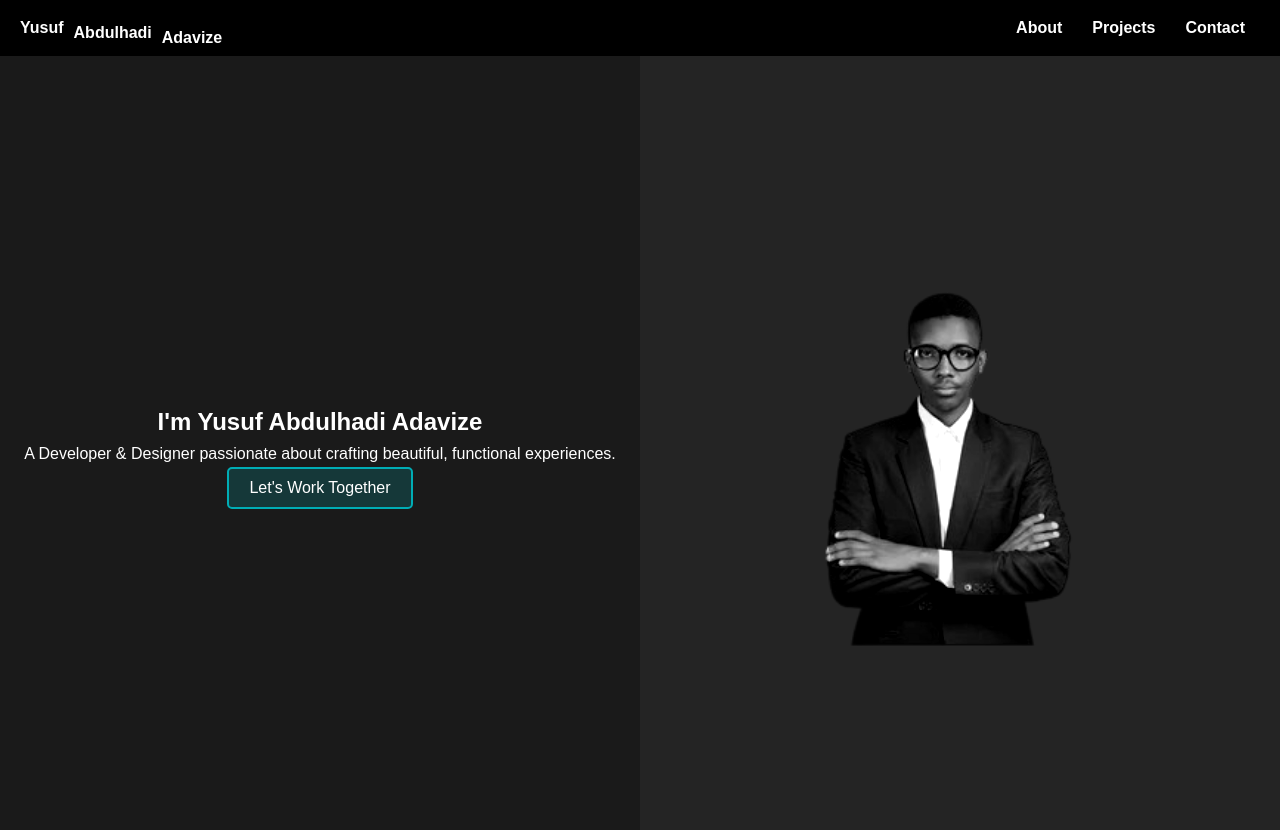
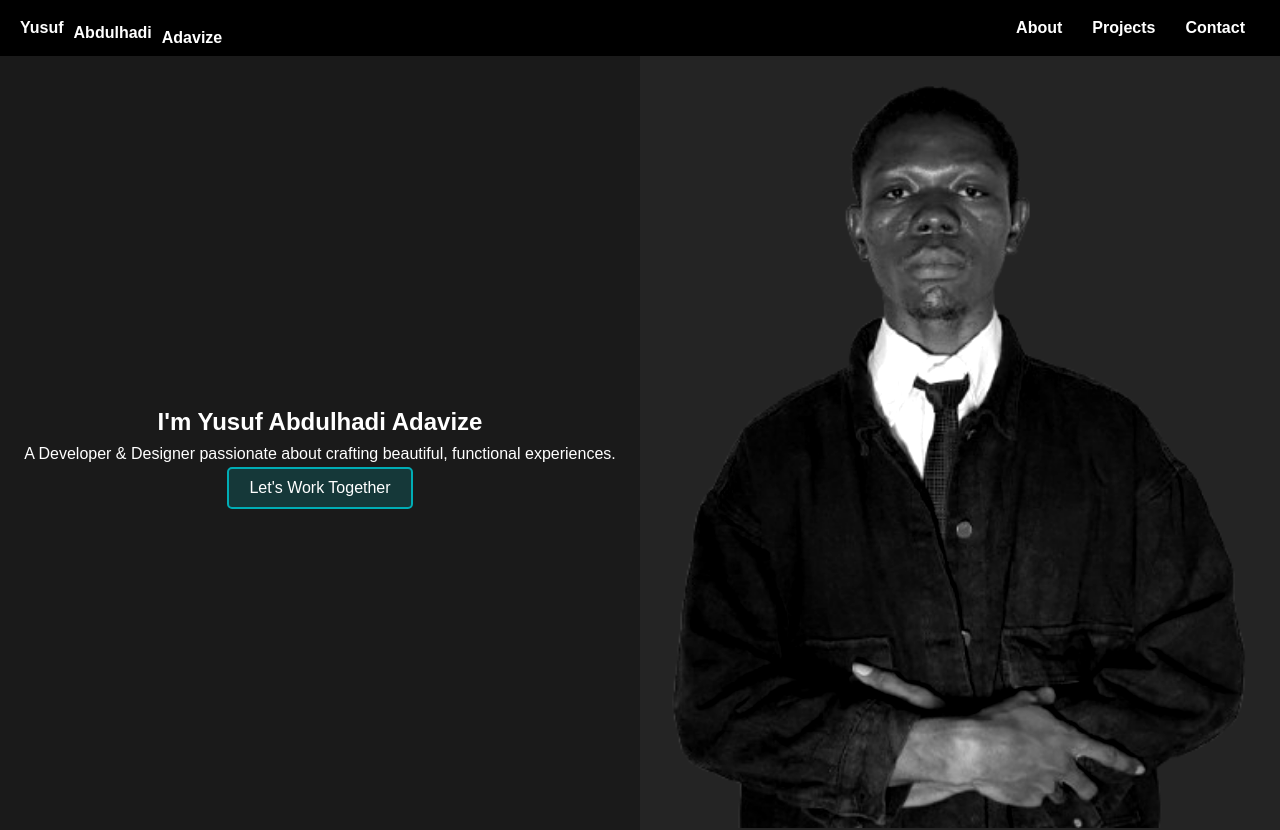
Before and after one commit to IammHardy/My-portfolio, a plain HTML site: page index.html in a window 1280 px wide. Shown: the top 830 px of the page. Drawn offline with nearby package versions, Linux system fonts and the light colour scheme.

Commit message:
Updated the image

```diff
--- a/index.html
+++ b/index.html
@@ -37,7 +37,7 @@
             </div>
         </div>
         <div class="hero-right">
-            <img src="../src/sample1-removebg-preview.png" alt="Profile Image" class="profile-image">
+            <img src="/src/WhatsApp_Image_2025-03-10_at_10.23.12_513b7789-removebg-preview.png" alt="Profile Image" class="profile-image">
         </div>
     </section>
 
```
Also changed, not shown: src/WhatsApp_Image_2025-03-10_at_10.23.12_513b7789-removebg-preview.png (added), 1 other file.
